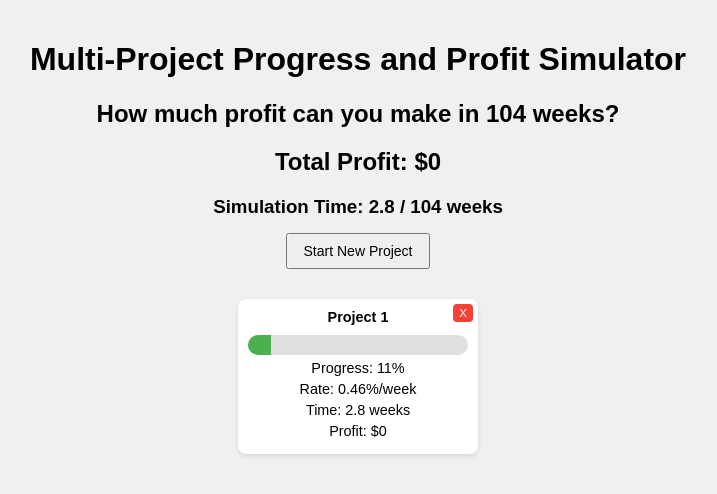
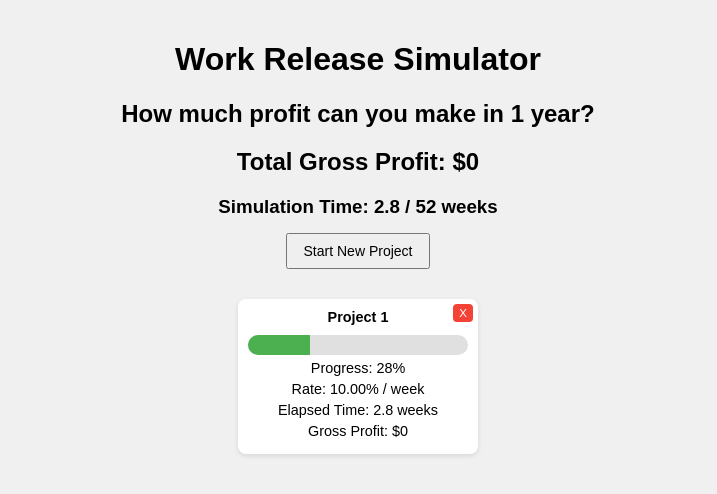
Before and after one commit to pauldw/work-release-simulator, a plain HTML site: page docs/index.html in a window 1280 px wide. Both pictures are taken after a click on the button "Start New Project". Shown: the whole page, without its empty margins (282-999 px from the left). Drawn offline with Linux system fonts and the light colour scheme.

Commit message:
Adjust timing and strings

```diff
--- a/docs/index.html
+++ b/docs/index.html
@@ -3,7 +3,7 @@
 <head>
     <meta charset="UTF-8">
     <meta name="viewport" content="width=device-width, initial-scale=1.0">
-    <title>Multi-Project Progress and Profit Simulator</title>
+    <title>Work Release Simulator</title>
     <style>
         body {
             font-family: Arial, sans-serif;
@@ -76,10 +76,10 @@
 </head>
 <body>
 <div class="container">
-    <h1>Multi-Project Progress and Profit Simulator</h1>
-    <h2>How much profit can you make in 104 weeks?</h2>
-    <h2 id="totalProfit">Total Profit: $0</h2>
-    <h3 id="simulationTime">Simulation Time: 0 / 104 weeks</h3>
+    <h1>Work Release Simulator</h1>
+    <h2>How much profit can you make in 1 year?</h2>
+    <h2 id="totalProfit">Total Gross Profit: $0</h2>
+    <h3 id="simulationTime">Simulation Time: 0 / 52 weeks</h3>
     <button id="startButton">Start New Project</button>
     <div id="projectsContainer"></div>
 </div>
@@ -94,9 +94,9 @@
     let totalProfit = 0;
     let simulationStartTime = null;
     const PROFIT_RATE = 1000; // $1000 per week
-    const UPDATE_INTERVAL = 100; // 0.1 seconds
+    const UPDATE_INTERVAL = 100; // 0.05 seconds
     const WEEKS_PER_SECOND = 1; // 1 second in real time = 1 week in simulation
-    const SIMULATION_DURATION = 104; // 104 weeks (2 years)
+    const SIMULATION_DURATION = 52; // 52 weeks (1 year)
 
     startButton.addEventListener('click', startNewProject);
 
@@ -114,9 +114,9 @@
                     <div class="progress"></div>
                 </div>
                 <p class="status">Progress: 0%</p>
-                <p class="rate">Rate: 0%/week</p>
-                <p class="time">Time: 0 weeks</p>
-                <p class="profit">Profit: $0</p>
+                <p class="rate">Rate: 0% / week</p>
+                <p class="time">Elapsed Time: 0 weeks</p>
+                <p class="profit">Gross Profit: $0</p>
                 <p class="completionTime"></p>
                 <p class="costOfDelay"></p>
                 <button class="cancelButton">X</button>
@@ -169,44 +169,44 @@
             return;
         }
 
-        const baseIncrement = 1; // Reduced from 5 to 1 for smoother progress
+        const baseIncrement = 2; // Reduced from 5 to 2 for smoother progress
         const activeProjects = projects.filter(p => !p.completed);
         const slowdownFactor = activeProjects.length > 0 ? 1 / activeProjects.length : 1;
 
         projects.forEach(project => {
             const weeksElapsed = ((Date.now() - project.startTime) / 1000) * WEEKS_PER_SECOND;
-            project.timeElement.textContent = `Time: ${weeksElapsed.toFixed(1)} weeks`;
+            project.timeElement.textContent = `Elapsed Time: ${weeksElapsed.toFixed(1)} weeks`;
 
             if (!project.completed) {
-                const increment = Math.random() * baseIncrement * slowdownFactor;
+                const increment = 0.5 * baseIncrement * slowdownFactor;
                 project.progress = Math.min(project.progress + increment, 100);
                 project.element.style.width = project.progress + '%';
                 project.status.textContent = `Progress: ${Math.round(project.progress)}%`;
 
-                project.rate = (project.progress - project.lastProgress) * (1000 / UPDATE_INTERVAL) * (7 / WEEKS_PER_SECOND);
-                project.rateElement.textContent = `Rate: ${project.rate.toFixed(2)}%/week`;
+                project.rate = (project.progress - project.lastProgress) * (1000 / UPDATE_INTERVAL);
+                project.rateElement.textContent = `Rate: ${project.rate.toFixed(2)}% / week`;
                 project.lastProgress = project.progress;
 
                 if (project.progress === 100) {
                     project.completed = true;
                     project.completionTime = weeksElapsed;
                     project.status.textContent = 'Completed!';
-                    project.rateElement.textContent = 'Generating profit...';
+                    project.rateElement.textContent = 'Generating gross profit...';
                     project.cancelButton.style.display = 'none';
                     project.completionTimeElement.textContent = `Completed in: ${project.completionTime.toFixed(1)} weeks`;
                     const costOfDelay = PROFIT_RATE * project.completionTime;
-                    project.costOfDelayElement.textContent = `Delay Cost: $${Math.round(costOfDelay)}`;
+                    project.costOfDelayElement.textContent = `Cost of Delay: $${Math.round(costOfDelay)}`;
                 }
             }
 
             if (project.completed) {
                 project.profit += PROFIT_RATE * (UPDATE_INTERVAL / 1000) * WEEKS_PER_SECOND;
-                project.profitElement.textContent = `Profit: $${Math.round(project.profit)}`;
+                project.profitElement.textContent = `Gross Profit: $${Math.round(project.profit)}`;
                 totalProfit += PROFIT_RATE * (UPDATE_INTERVAL / 1000) * WEEKS_PER_SECOND;
             }
         });
 
-        totalProfitElement.textContent = `Total Profit: $${Math.round(totalProfit)}`;
+        totalProfitElement.textContent = `Total Gross Profit: $${Math.round(totalProfit)}`;
     }
 </script>
 </body>
```
